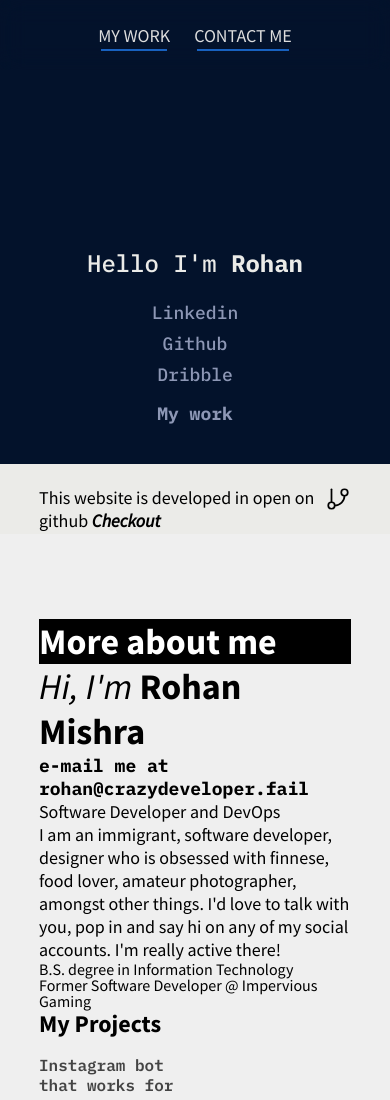
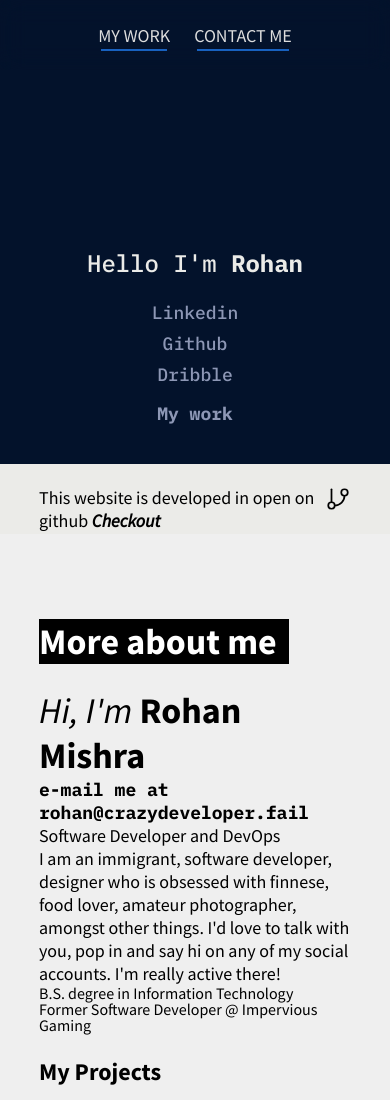
Before and after one commit to rohmishra/personal_website_alt, a website built with webpack: page index.html in a window 390 px wide. Shown: the top 1100 px of the page. Built offline with nearby package versions, Linux system fonts and the light colour scheme; files whose address does not match are found by name.

Commit message:
about-me: cleanup CSS and add margin - added bottom margin to all elements in about me section - Cleanup to remove unused/duplicate rules

```diff
--- a/styles/index.scss
+++ b/styles/index.scss
@@ -553,21 +553,19 @@ footer {
         grid-template-areas:
             "head"
             "my-info"
-            "my-info"
-            "my-info"
-            "my-info"
-            "my-project"
             "my-project"
             "my-inrec"
-            "my-inrec"
-            "my-inrec"
-            "my-inrec"
-            "my-techstk";
-        width: 100vw;
+            "my-techstk"
+        ;
+
+        &>* {
+            margin-bottom: 24px;
+        }
 
         &>h2 {
-            width: initial;
+            width: 80%;
         }
+
 
         #my-tech-stack {
 
```
